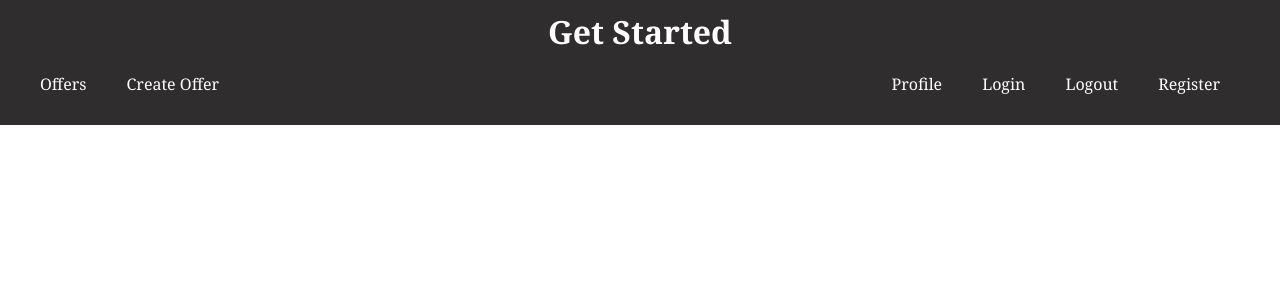
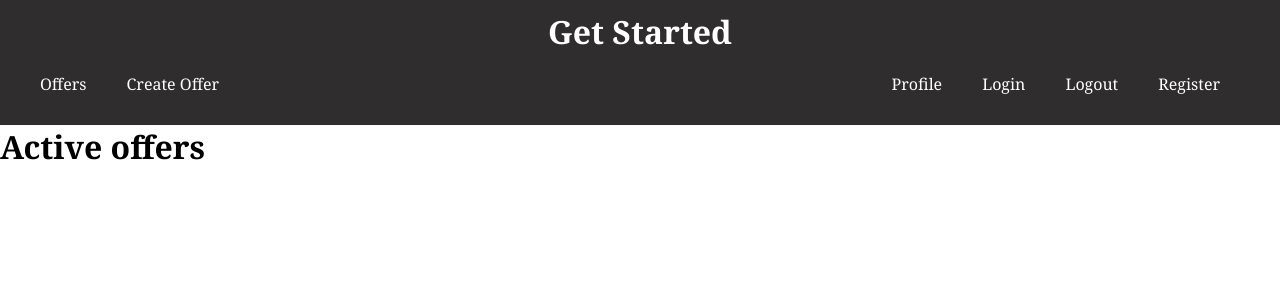
Before and after one commit to NikolaChoynev/offers-store, a React (Create React App) app in the folder client/: page / in a window 1280 px wide. Shown: the top 300 px of the page. Built offline with nearby package versions, Linux system fonts and the light colour scheme.

Commit message:
add main container

```diff
--- a/client/src/App.js
+++ b/client/src/App.js
@@ -1,10 +1,12 @@
-import style from './App.module.css';
-import Header from './components/Header';
+import style from "./App.module.css";
+import Header from "./components/Header";
+import Main from "./components/Main";
 
 function App() {
   return (
     <div className={style.app}>
       <Header />
+      <Main />
     </div>
   );
 }
--- /dev/null
+++ b/client/src/components/Main/Main.js
@@ -0,0 +1,11 @@
+import style from "./Main.module.css";
+
+const Main = () => {
+  return (
+    <main>
+      <h1>Active offers</h1>
+    </main>
+  );
+};
+
+export default Main;
--- /dev/null
+++ b/client/src/components/Main/index.js
@@ -0,0 +1,3 @@
+import Main from './Main';
+
+export default Main;
```
Also changed, not shown: client/src/components/Main/Main.module.css (added).
